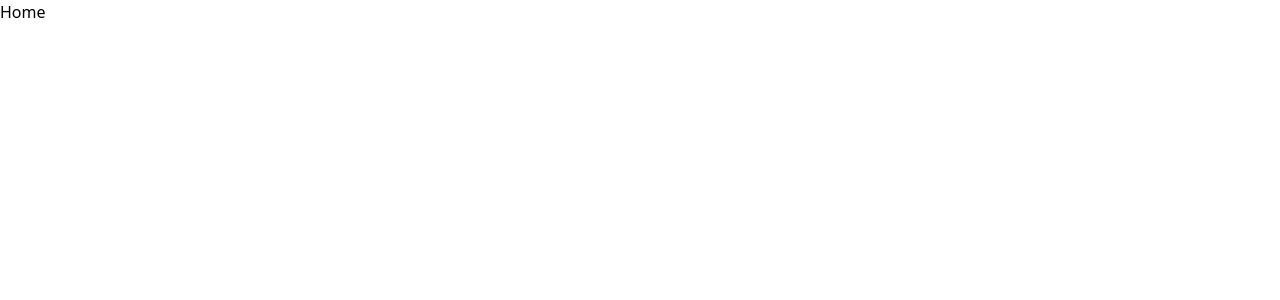
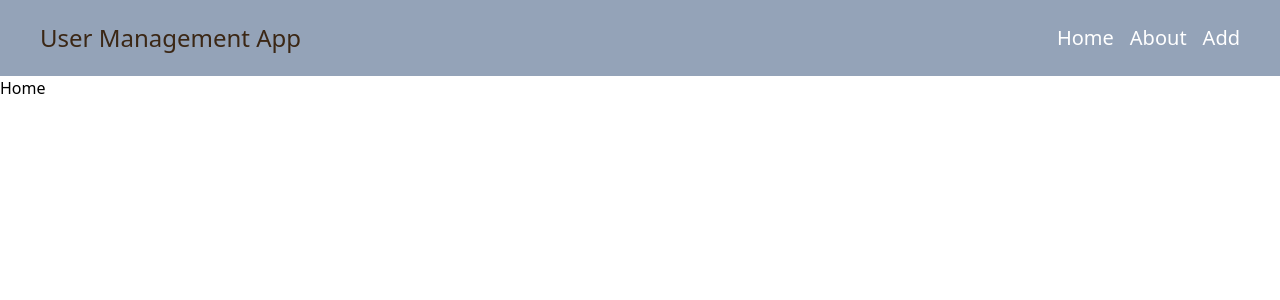
Before and after one commit to Tausif4171/User-Management-System, a React (Create React App) app in the folder frontend/: page / in a window 1280 px wide. Shown: the top 300 px of the page. Built offline with nearby package versions, Linux system fonts and the light colour scheme.

Commit message:
header created for our app and minor styling given to it 😎

```diff
--- a/frontend/src/App.tsx
+++ b/frontend/src/App.tsx
@@ -5,10 +5,12 @@ import Home from './pages/Home';
 import About from './pages/About';
 import AddEdit from './pages/AddEdit';
 import View from './pages/View';
+import Header from './components/Header';
 
 function App() {
   return (
     <Router>
+      <Header />
       <Routes>
         <Route path='/' element={<Home />} />
         <Route path='/about' element={<About />} />
--- /dev/null
+++ b/frontend/src/components/Header.tsx
@@ -0,0 +1,20 @@
+import React, { useState, useEffect } from 'react'
+import { Link } from 'react-router-dom'
+
+function Header() {
+    const [activeTab, setActiveTab] = useState('Home')
+    return (
+        <div className='flex flex-row justify-between w-[100%] bg-slate-400 items-center py-5 px-10'>
+            <h1 className='text-[24px] text-[#3b2715]'>User Management App</h1>
+            <div>
+                <ul className='flex flex-col md:flex-row gap-4 text-[20px] text-[#fff]'>
+                    <Link to='/'><li>Home</li></Link>
+                    <Link to='/about'> <li>About</li></Link>
+                    <Link to='/add'><li>Add</li></Link>
+                </ul>
+            </div>
+        </div>
+    )
+}
+
+export default Header
```
